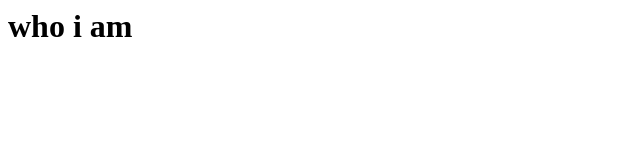
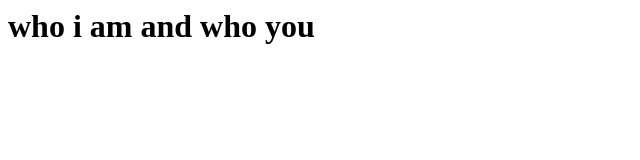
Before and after one commit to Deepak3147/test1, a plain HTML site: page index.html in a window 1280 px wide. Shown: the whole page, without its empty margins (0-640 px from the left). Drawn offline with Linux system fonts and the light colour scheme.

Commit message:
Update index.html

```diff
--- a/index.html
+++ b/index.html
@@ -1 +1 @@
-<h1> who i am </h1>
+<h1> who i am and who you </h1>
```
